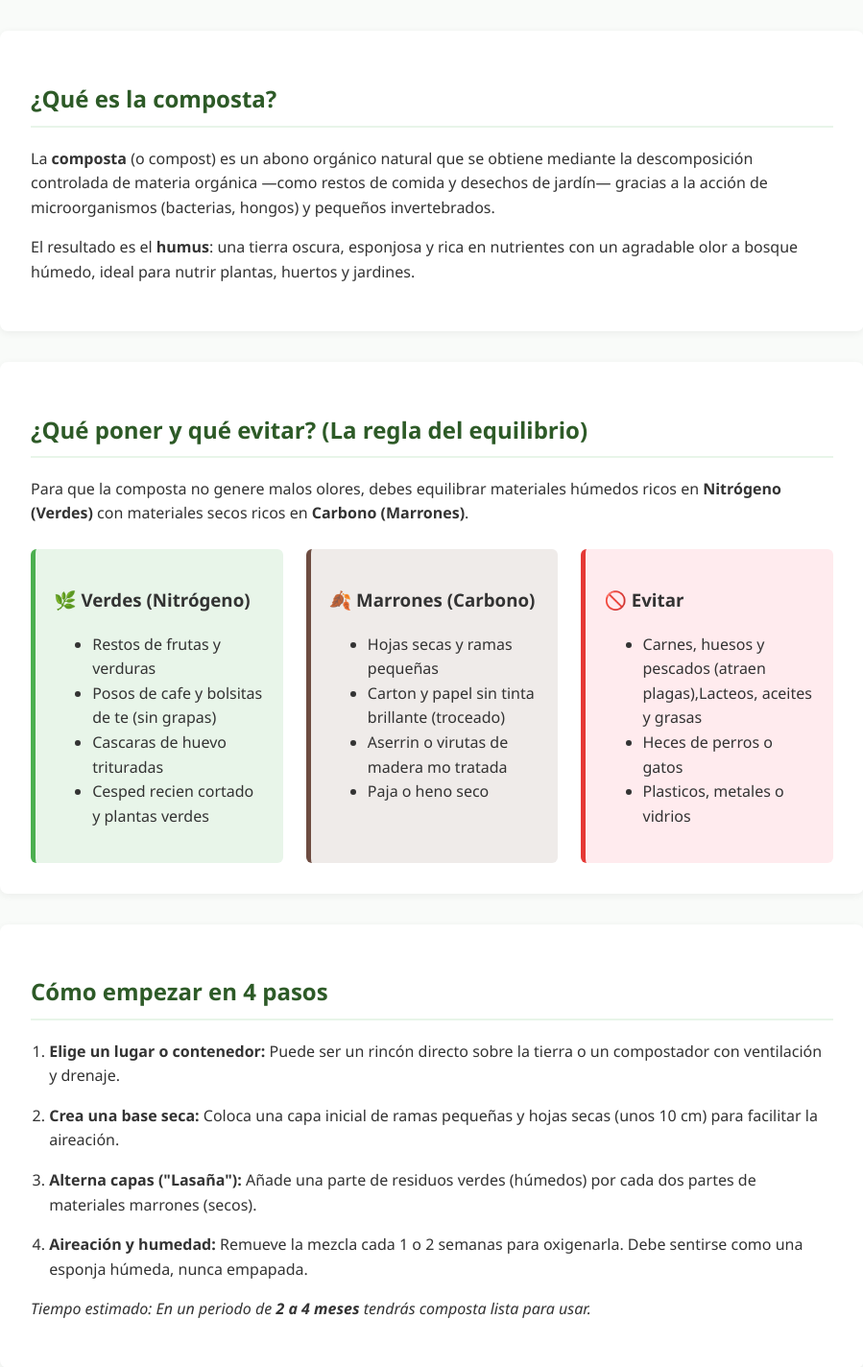
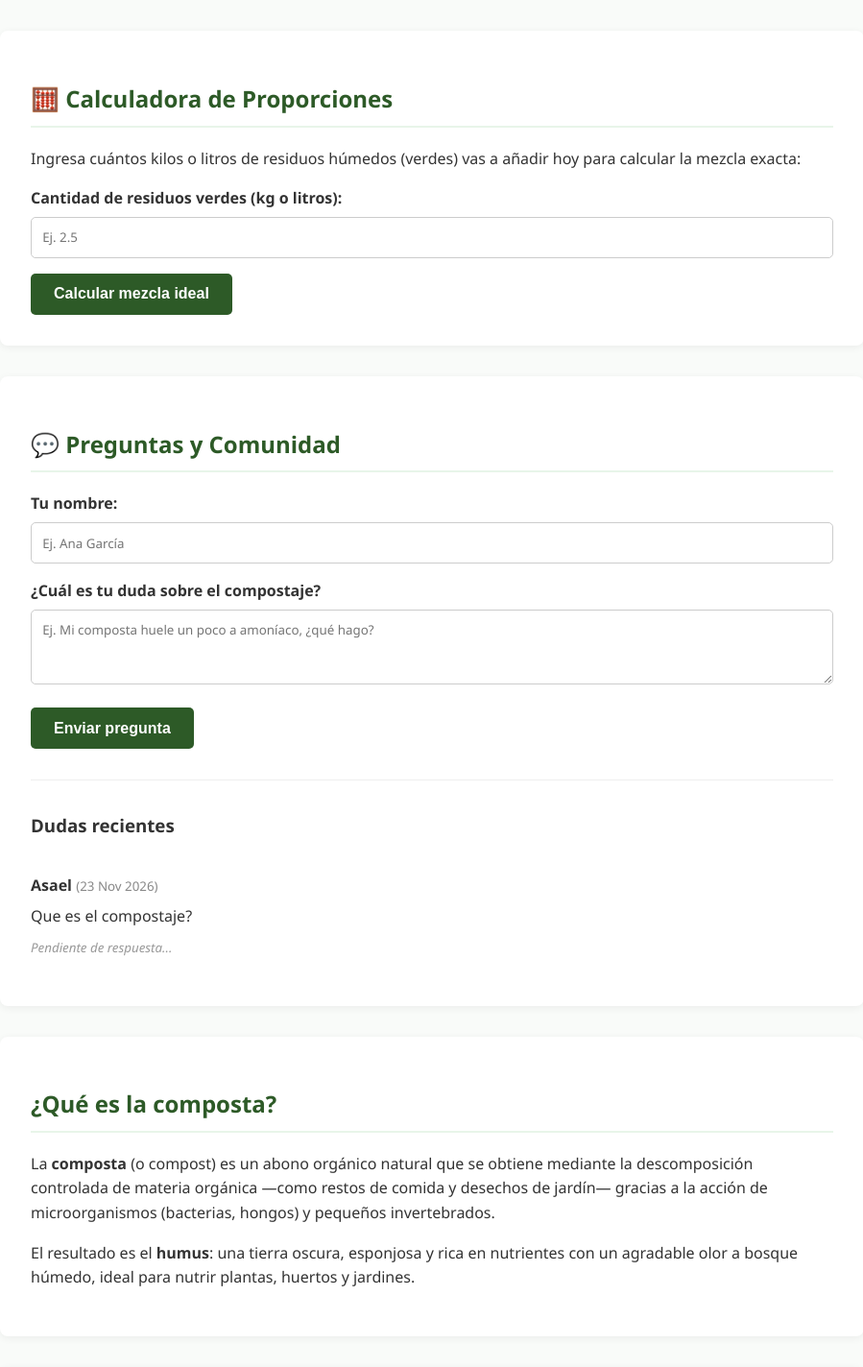
Before and after one commit to AsaelCh9/Project-PAEC, a Django app: page / in a window 1280 px wide. Shown: the part 231-1655 px from the top of the page at 96% size, without its empty margins (190-1089 px from the left). Run offline with Django 5.2, Linux system fonts and the light colour scheme; data comes from the database, SQL or seed files in the repository; both versions use the stored data as it was after the commit.

Commit message:
agregue secciones interactivas

```diff
--- a/guia/templates/guia/inicio.html
+++ b/guia/templates/guia/inicio.html
@@ -5,6 +5,53 @@
     <meta name="viewport" content="width=device-width, initial-scale=1.0">
     <title>Guía Completa de Compostaje</title>
     <style>
+        .form-group { margin-bottom: 1rem; }
+        .form-group label { display: block; font-weight: bold; margin-bottom: 0.4rem; }
+        .form-input {
+            width: 100%;
+            padding: 0.7rem;
+            border: 1px solid #ccc;
+            border-radius: 5px;
+            box-sizing: border-box;
+            font-family: inherit;
+        }
+        button {
+            background-color: var(--verde-oscuro);
+            color: white;
+            border: none;
+            padding: 0.8rem 1.5rem;
+            border-radius: 5px;
+            cursor: pointer;
+            font-size: 1rem;
+            font-weight: bold;
+        }
+        button:hover { background-color: #1e3f1a; }
+        .resultado-box {
+            background-color: var(--verde-claro);
+            border: 1px solid #81c784;
+            padding: 1.2rem;
+            border-radius: 6px;
+            margin-top: 1.2rem;
+        }
+        .alerta-exito {
+            background-color: #d4edda;
+            color: #155724;
+            padding: 1rem;
+            border-radius: 5px;
+            margin-bottom: 1.5rem;
+        }
+        .consulta-item {
+            border-bottom: 1px solid #eee;
+            padding: 1rem 0;
+        }
+        .consulta-item:last-child { border-bottom: none; }
+        .respuesta-admin {
+            background-color: #f1f8e9;
+            padding: 0.8rem;
+            border-left: 4px solid var(--verde-oscuro);
+            margin-top: 0.5rem;
+            border-radius: 0 5px 5px 0;
+        }
         :root {
             --verde-oscuro: #2d5a27;
             --verde-claro: #e8f5e9;
@@ -77,6 +124,72 @@
 </header>
 
 <div class="container">
+    <section id="calculadora">
+        <h2>🧮 Calculadora de Proporciones</h2>
+        <p>Ingresa cuántos kilos o litros de residuos húmedos (verdes) vas a añadir hoy para calcular la mezcla exacta:</p>
+
+        <form method="POST" action="#calculadora">
+            {% csrf_token %}
+            <div class="form-group">
+                {{ calc_form.cantidad_verdes.label_tag }}
+                {{ calc_form.cantidad_verdes }}
+            </div>
+            <button type="submit" name="btn_calcular">Calcular mezcla ideal</button>
+        </form>
+
+        {% if resultado_calculadora %}
+        <div class="resultado-box">
+            <h3>Resultado para {{ resultado_calculadora.verdes }} kg/L de verdes:</h3>
+            <ul>
+                <li>🍂 Añade <strong>{{ resultado_calculadora.marrones }} kg/L de material marrón</strong> (hojas secas, cartón o aserrín).</li>
+                <li>💧 Si la mezcla se siente muy seca al tacto, rocía aproximadamente <strong>{{ resultado_calculadora.agua_estimada }} litros de agua</strong>.</li>
+            </ul>
+        </div>
+        {% endif %}
+    </section>
+
+    <section id="comunidad">
+        <h2>💬 Preguntas y Comunidad</h2>
+
+        {% if messages %}
+            {% for message in messages %}
+                <div class="alerta-exito">{{ message }}</div>
+            {% endfor %}
+        {% endif %}
+
+        <form method="POST" action="#comunidad">
+            {% csrf_token %}
+            <div class="form-group">
+                {{ consulta_form.nombre.label_tag }}
+                {{ consulta_form.nombre }}
+            </div>
+            <div class="form-group">
+                {{ consulta_form.pregunta.label_tag }}
+                {{ consulta_form.pregunta }}
+            </div>
+            <button type="submit" name="btn_preguntar">Enviar pregunta</button>
+        </form>
+
+        <hr style="margin: 2rem 0; border: 0; border-top: 1px solid #eee;">
+
+        <h3>Dudas recientes</h3>
+        {% for item in consultas %}
+            <div class="consulta-item">
+                <strong>{{ item.nombre }}</strong> <small style="color:#888;">({{ item.fecha_creacion|date:"d M Y" }})</small>
+                <p style="margin: 0.4rem 0;">{{ item.pregunta }}</p>
+
+                {% if item.respuesta %}
+                    <div class="respuesta-admin">
+                        <strong>🌱 Respuesta:</strong> {{ item.respuesta }}
+                    </div>
+                {% else %}
+                    <small style="color: #999;"><em>Pendiente de respuesta...</em></small>
+                {% endif %}
+            </div>
+        {% empty %}
+            <p>Aún no hay preguntas. ¡Sé el primero en consultar!</p>
+        {% endfor %}
+    </section>
     <section>
         <h2>¿Qué es la composta?</h2>
         <p>
--- a/guia/views.py
+++ b/guia/views.py
@@ -1,24 +1,57 @@
-from django.shortcuts import render
+from django.shortcuts import render, redirect
+from django.contrib import messages
+from .models import ConsultaComposta
+from .forms import ConsultaForm, CalculadoraForm
 
 def inicio(request):
+    resultado_calculadora = None
+    calc_form = CalculadoraForm()
+    consulta_form = ConsultaForm()
+
+    if request.method == 'POST':
+        # Procesar la calculadora
+        if 'btn_calcular' in request.POST:
+            calc_form = CalculadoraForm(request.POST)
+            if calc_form.is_valid():
+                verdes = calc_form.cleaned_data['cantidad_verdes']
+                resultado_calculadora = {
+                    'verdes': verdes,
+                    'marrones': round(verdes * 2.5, 2), # Proporción ideal 2.5:1
+                    'agua_estimada': round(verdes * 0.2, 2)
+                }
+
+        # Procesar nueva duda
+        elif 'btn_preguntar' in request.POST:
+            consulta_form = ConsultaForm(request.POST)
+            if consulta_form.is_valid():
+                consulta_form.save()
+                messages.success(request, '¡Tu duda ha sido enviada! Pronto aparecerá respondida aquí.')
+                return redirect('inicio')
+
+    consultas = ConsultaComposta.objects.all()[:5] # Últimas 5 consultas
+
     contexto = {
         'materiales_verdes': [
             'Restos de frutas y verduras',
-            'Posos de cafe y bolsitas de te (sin grapas)',
-            'Cascaras de huevo trituradas',
-            'Cesped recien cortado y plantas verdes',
+            'Posos de café y bolsitas de té (sin grapas)',
+            'Cáscaras de huevo trituradas',
+            'Césped recién cortado y plantas verdes',
         ],
         'materiales_marrones': [
             'Hojas secas y ramas pequeñas',
-            'Carton y papel sin tinta brillante (troceado)',
-            'Aserrin o virutas de madera mo tratada',
+            'Cartón y papel sin tinta brillante (troceado)',
+            'Aserrín o virutas de madera no tratada',
             'Paja o heno seco',
         ],
         'no_compostar': [
-            'Carnes, huesos y pescados (atraen plagas),'
-            'Lacteos, aceites y grasas',
+            'Carnes, huesos y pescados (atraen plagas)',
+            'Lácteos, aceites y grasas',
             'Heces de perros o gatos',
-            'Plasticos, metales o vidrios',
-        ]
+            'Plásticos, metales o vidrios',
+        ],
+        'calc_form': calc_form,
+        'resultado_calculadora': resultado_calculadora,
+        'consulta_form': consulta_form,
+        'consultas': consultas,
     }
     return render(request, 'guia/inicio.html', contexto)
```
Also changed, not shown: db.sqlite3, guia/migrations/0001_initial.py (added).
